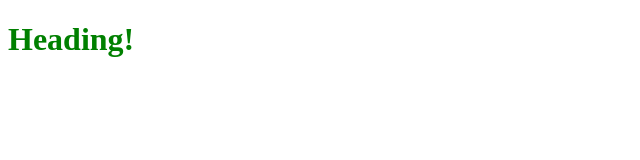
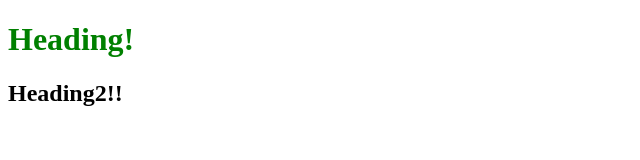
Before and after one commit to HDS07/web-development-, a plain HTML site: page lecture5/index.html in a window 1280 px wide. Shown: the whole page, without its empty margins (0-640 px from the left). Drawn offline with Linux system fonts and the light colour scheme.

Commit message:
another commit

```diff
--- a/lecture5/index.html
+++ b/lecture5/index.html
@@ -9,5 +9,6 @@
 </head>
 <body>
     <h1>Heading!</h1>
+    <h2>Heading2!!</h2>
 </body>
 </html>
```
